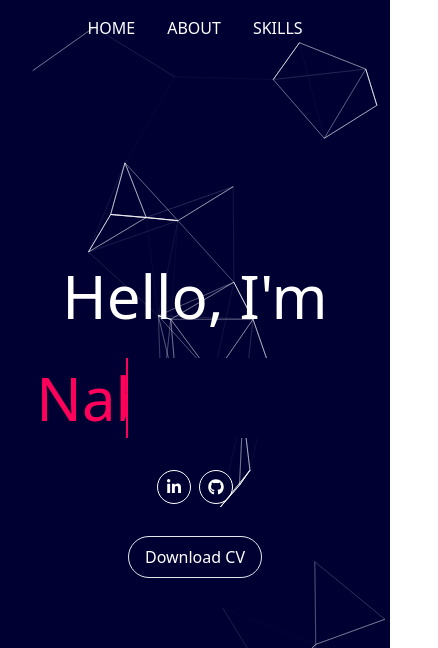
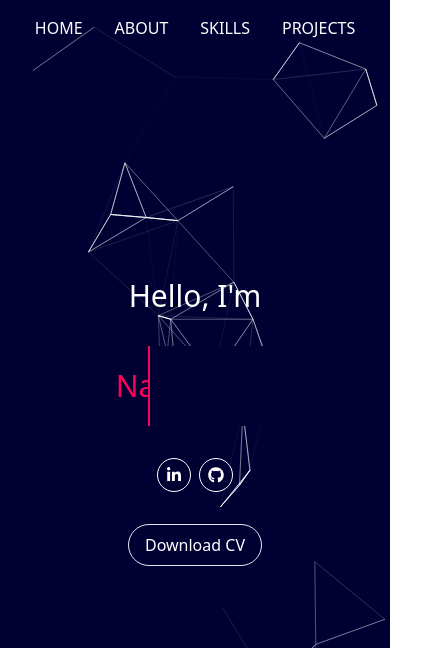
Before and after one commit to Nabin-web/Portfolio, a React (Vite) app in the folder Portfolio/: page / in a window 390 px wide. Shown: the top 648 px of the page, 438 px wide, since content can reach past the window. Built offline with nearby package versions, Linux system fonts and the light colour scheme.

Commit message:
update: mobile responsive

```diff
--- a/Portfolio/src/App.css
+++ b/Portfolio/src/App.css
@@ -57,6 +57,12 @@ html {
   animation: slide 6s steps(2) infinite;
 }
 
+@media (max-width: 480px) {
+  .dynamic-txts li {
+    font-size: 30px; /* Font size for screens smaller than 480px */
+  }
+}
+
 @keyframes slide {
   100% {
     top: -85px;
--- a/Portfolio/src/Content/about.jsx
+++ b/Portfolio/src/Content/about.jsx
@@ -9,11 +9,11 @@ const About = () => {
       <div className="text-white" style={{ marginTop: "750px" }}>
         <div className=" grid md:grid-cols-2 grid-cols-1 gap-8 items-center">
           <div className=" relative float-image">
-            <img src={Me} className="absolute left-12 -top-4 p-14 lg:p-28 rounded-full z-20" />
+            <img src={Me} className="absolute md:left-12 left-6 -top-4 p-14 lg:p-28 rounded-full z-20" />
             <img src={Triangle} className=" rotate-12 "  />
           </div>
           <div className="">
-            <div>
+            <div className="md:p-0 px-4">
               <div className=" text-2xl font-bold">About Me</div>
               <div>
                 <img
--- a/Portfolio/src/Content/project.jsx
+++ b/Portfolio/src/Content/project.jsx
@@ -89,7 +89,8 @@ const compArray = [
 
 const Project = () => {
   return (
-    <div className="mt-8 mb-16">
+    <section id="projects_section">
+      <div className="mt-8 mb-16 md:p-0 px-4">
         <div className="text-center mb-8 text-2xl font-bold text-white">
           Featured Projects
         </div>
@@ -122,7 +123,7 @@ const Project = () => {
               <img
                 src={each.img}
                 alt={each.label}
-              className=" object-contain h-20 inset-0 group-hover:opacity-30 transition-opacity duration-300"
+                className=" object-contain md:h-20 h-10 inset-0 group-hover:opacity-30 transition-opacity duration-300"
 
               />
               <div class="opacity-0 group-hover:opacity-100 duration-300 absolute inset-0 z-10 flex flex-col gap-4 pt-4 items-center text-6xl text-white font-semibold">
@@ -145,6 +146,7 @@ const Project = () => {
           ))}
         </div>
       </div>
+    </section>
   );
 };
 
--- a/Portfolio/src/Content/skill.jsx
+++ b/Portfolio/src/Content/skill.jsx
@@ -55,14 +55,14 @@ const Skills = () => {
   ];
   return (
     <section id="skill_section">
-      <div className="text-white mb-16">
+      <div className="text-white mb-16 md:p-0 px-4">
         <div className="text-center mt-36 mb-8 text-2xl font-bold">Skills</div>
         <div className="flex mx-auto pb-16">
           <div className="grid md:grid-cols-7 grid-cols-3 items-center place-items-center gap-12 mx-auto py-2 px-2 justify-center">
             {skills.map((each, index) => (
               <div className="flex flex-col items-center" key={index}>
                 <div
-                  className={`${each.color} hover:scale-125 duration-300 ease-in-out cursor-pointer text-7xl`}
+                  className={`${each.color} hover:scale-125 duration-300 ease-in-out cursor-pointer text-7xl `}
                 >
                   {each.image}
                 </div>
--- a/Portfolio/src/Navbar/index.jsx
+++ b/Portfolio/src/Navbar/index.jsx
@@ -8,6 +8,7 @@ const Navbar = () => {
     { label: "HOME", link: "#home", id: "home" },
     { label: "ABOUT", link: "#about", id: "about_section" },
     { label: "SKILLS", link: "#skills", id: "skill_section" },
+    { label: "PROJECTS", link: "#projects", id: "projects_section" },
   ];
 
   window.onscroll = function () {
@@ -57,7 +58,7 @@ const Navbar = () => {
       </div>
       <section id="home" className="section">
         <div className="flex flex-col items-center h-screen bg-prof  gap-8 absolute top-0 w-full justify-center text-white">
-          <div className="text-6xl mt-30">Hello, I'm</div>
+          <div className="md:text-6xl text-3xl mt-30">Hello, I'm</div>
           <ul className="dynamic-txts font-bold text-center">
             <li>Nabin Kutu</li>
             <li>Frontend Developer</li>
--- a/Portfolio/vite.config.js
+++ b/Portfolio/vite.config.js
@@ -1,7 +1,11 @@
-import { defineConfig } from 'vite'
-import react from '@vitejs/plugin-react'
+import { defineConfig } from "vite";
+import react from "@vitejs/plugin-react";
 
 // https://vitejs.dev/config/
 export default defineConfig({
-  plugins: [react()]
-})
+  plugins: [react()],
+  server: {
+    host: "0.0.0.0", // Listen on all interfaces
+    port: 5173, // You can specify your desired port
+  },
+});
```
Lines whose indentation alone changed are shown as unchanged.
